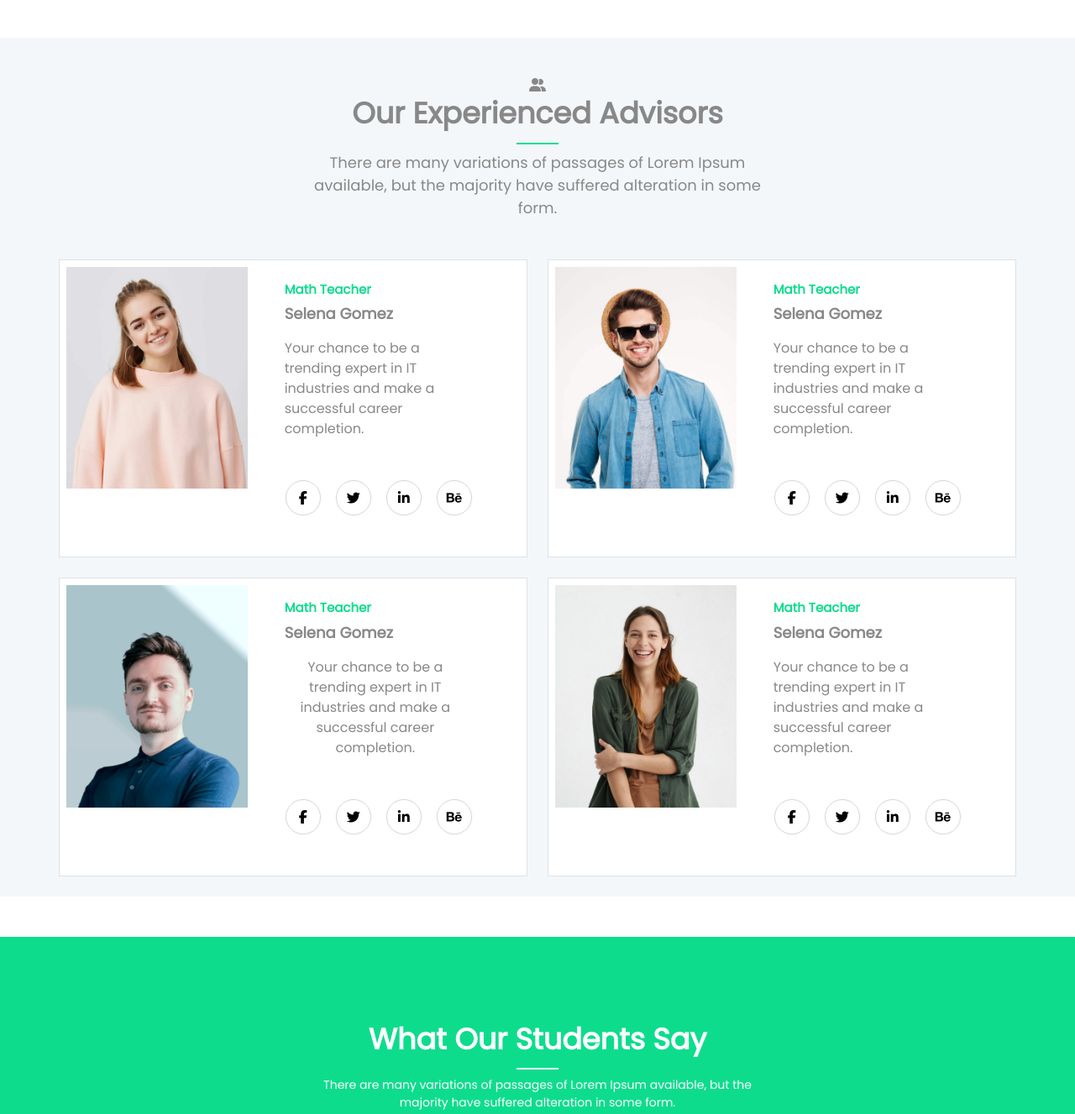
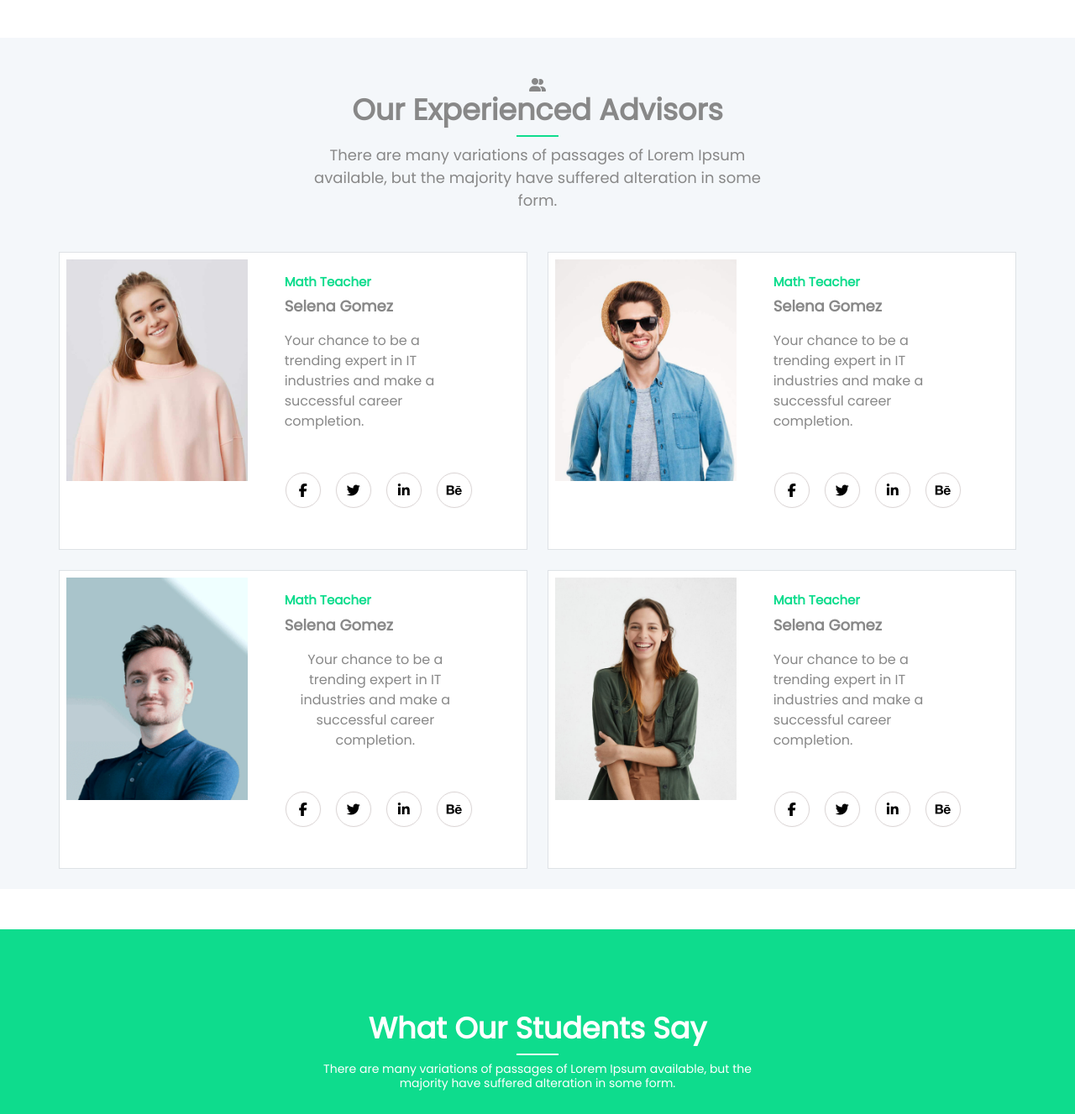
Before and after one commit to wiserAsaraf/Ecommerce-page, a plain HTML site: page index.html in a window 1280 px wide. Shown: the part 4236-5563 px from the top of the page at 84% size. Drawn offline with nearby package versions, Linux system fonts and the light colour scheme.

Commit message:
changetosection

```diff
--- a/index.html
+++ b/index.html
@@ -612,14 +612,14 @@
             <div class="container">
                 <div class="Experienced d-flex flex-column align-items-center">
                     <i class="fas fa-user-friends pt-5"></i>
-                    <div class="Featured">Our Experienced Advisors</div>
+                    <div class="Featured text-center lh-sm">Our Experienced Advisors</div>
                     <div class="underline my-2"></div>
                     <div class="pages pb-5 text-center">There are many variations of passages of Lorem Ipsum available, but the
                         majority
                         have suffered
                         alteration in some form.</div>
                 </div>
-                <div class="row Advisors-parentser gx-5">
+                <div class="row Advisors-parentser g-0 gx-lg-5">
                     <div class="col-lg-6 col-12">
                         <div class="row bg-white border">
                             <div class="col-lg-5 col-12 p-0">
@@ -663,7 +663,7 @@
                         </div>
                     </div>
                 </div>
-                <div class="row py-4 gx-5 pt-4">
+                <div class="row py-4 g-0 gx-lg-5 pt-4">
                     <div class="col-lg-6 col-12">
                         <div class="row bg-white border">
                             <div class="col-lg-5 col-12 p-0">
@@ -713,8 +713,8 @@
     <section class="Students-Say mt-5">
         <div class="Students pt-5">
             <div class="container">
-                <div class="d-flex flex-column align-items-center">
-                    <div class="say pt-lg-5">What Our Students Say</div>
+                <div class="d-flex flex-column align-items-center text-center lh-sm">
+                    <div class="say pt-lg-5 ">What Our Students Say</div>
                     <div class="white-border my-2"></div>
                     <div class="passages text-center">
                         There are many variations of passages of Lorem Ipsum available, but the majority have suffered
@@ -809,7 +809,7 @@
     <section class="deveplopment mt-5">
         <div class="d-flex flex-column align-items-center text-white pt-5 mb-5">
             <div class="frees">SiGET INSTANT ACCESS TO THE FREE</div>
-            <div class="news">Self Development Course</div>
+            <div class="news text-center lh-sm">Self Development Course</div>
             <div class="free pt-3 text-center">Learn about how them you went down prying the wedding ring off his cold, dead finger.
                 I don't know what
                 you
```
